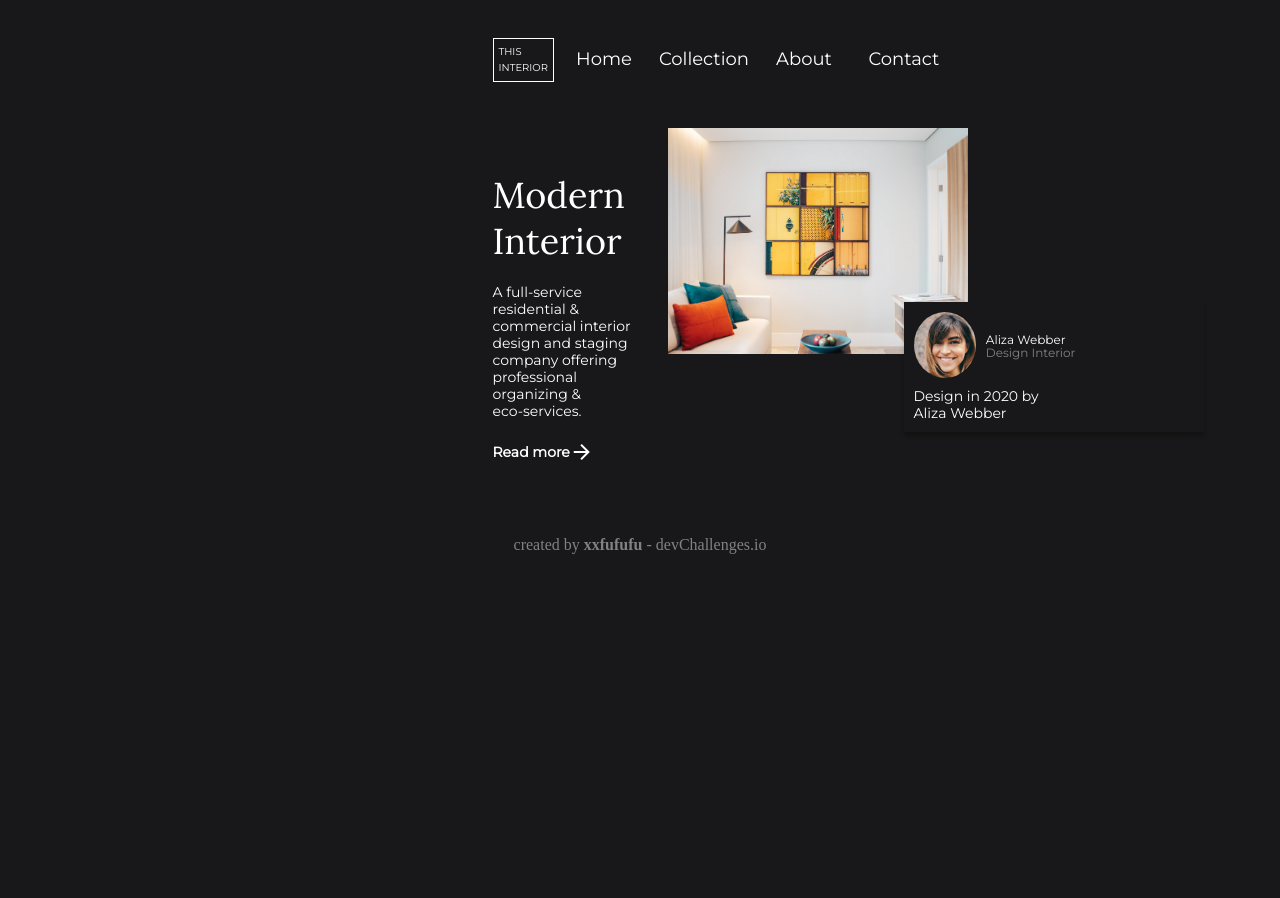
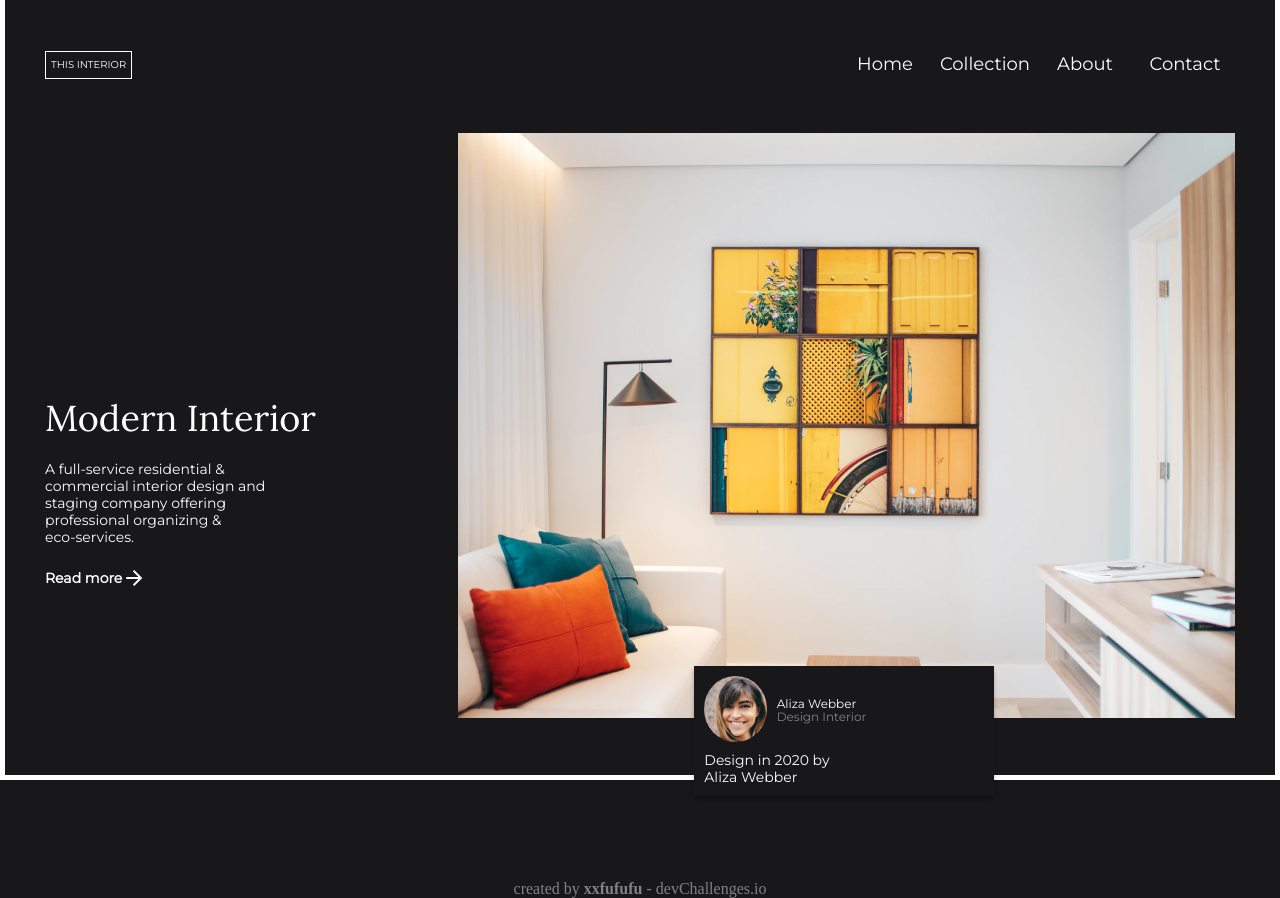
Before and after one commit to xxfufufu/interiror-consultant, a plain HTML site: page index.html in a window 1280 px wide. Before the commit the page ends 800 px from the top, so only its background shows below. Drawn offline with Linux system fonts and the light colour scheme.

Commit message:
Update index.css

```diff
--- a/index.css
+++ b/index.css
@@ -213,8 +213,9 @@ footer {
 }
 @media (min-width: 768px) {
     .wrapper {
+        border: 5px solid white;
 /*         min-width: 728px; */
-/*         width: 100%; */
+        width: 100%;
 /*         max-width: 1000px; */
         height: 100vh;
         padding: 40px;
```
